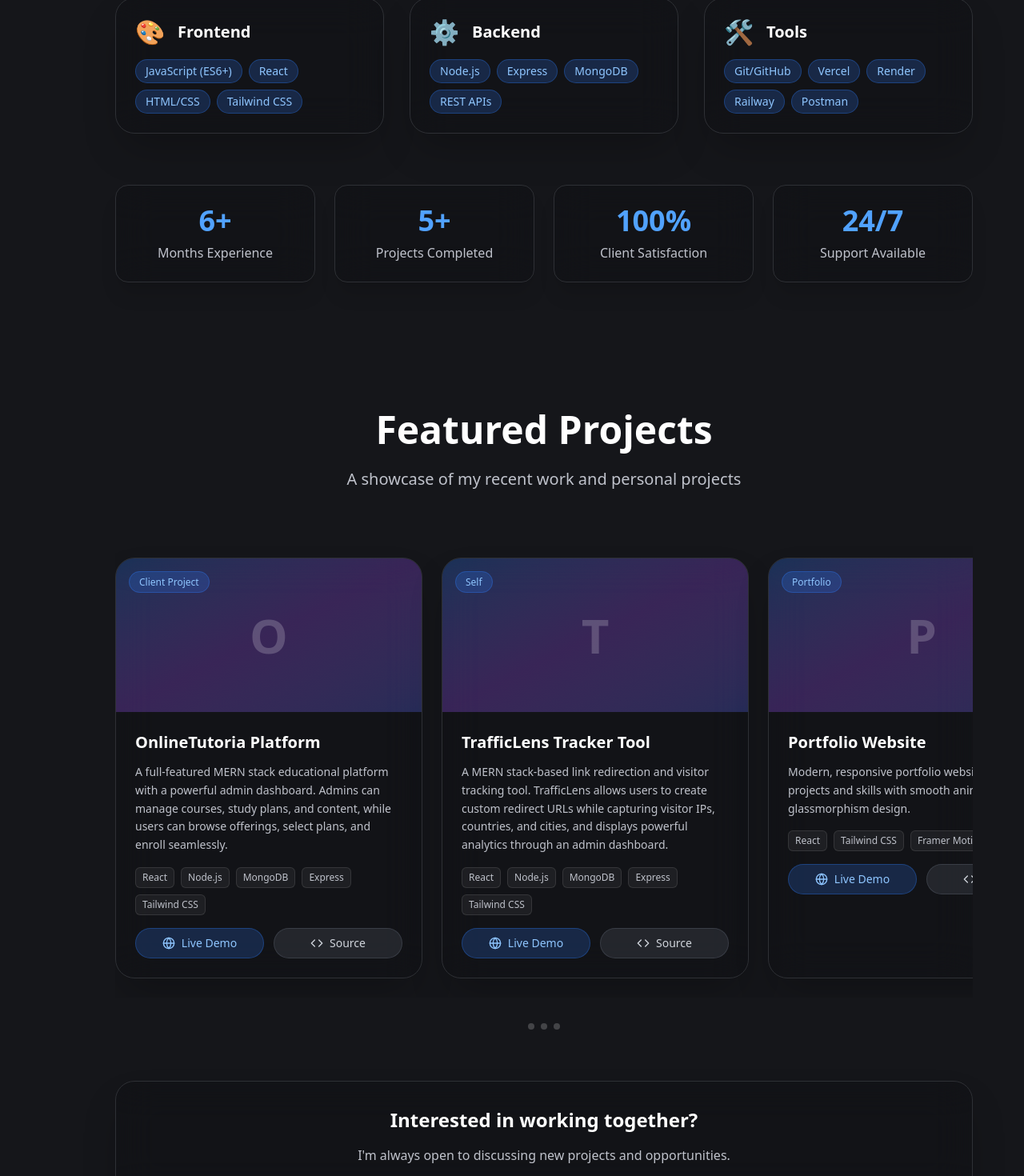
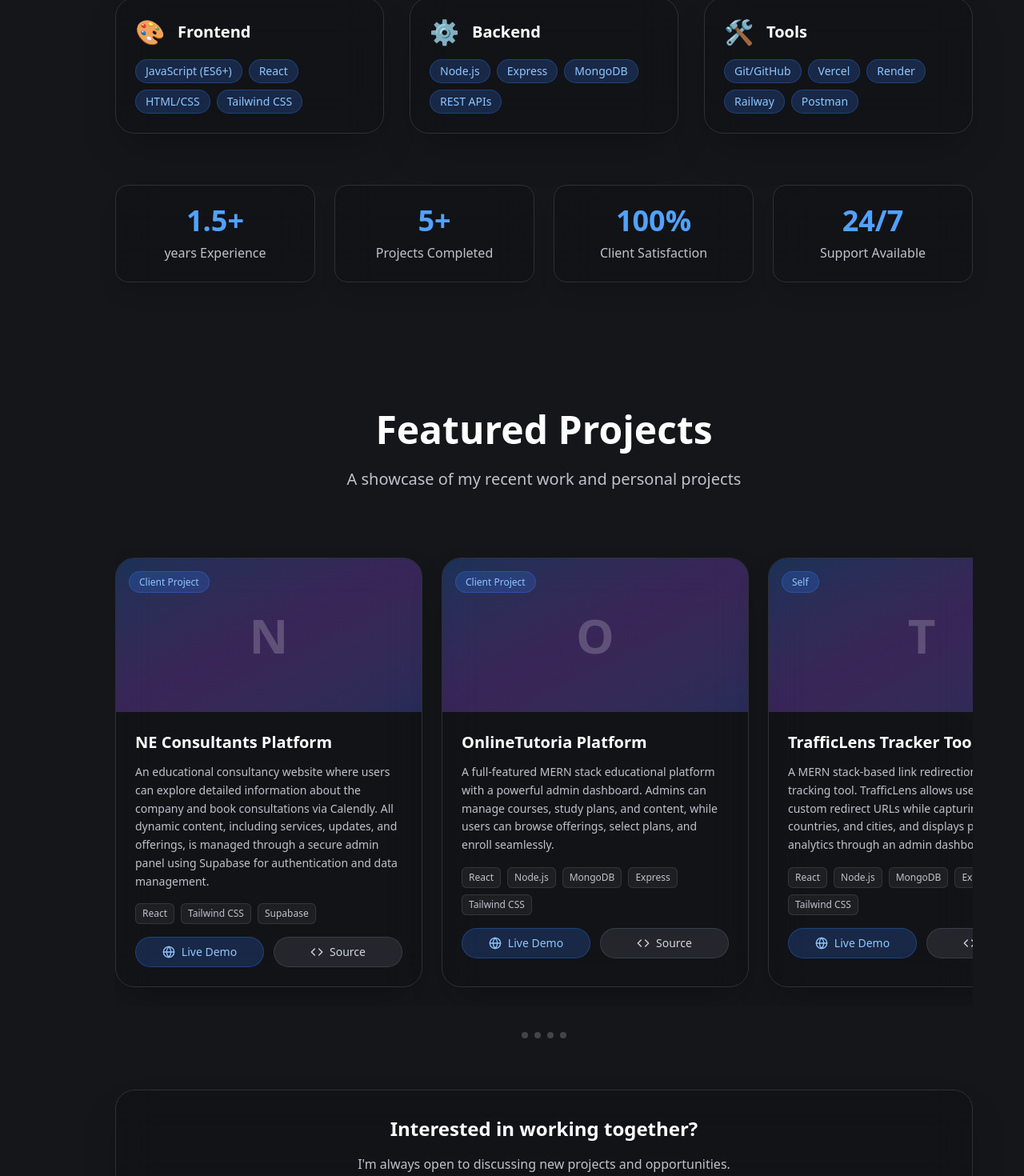
Before and after one commit to mali14655/PersonalPortfolio, a React (Vite) app: page / in a window 1280 px wide. Shown: the part 887-2357 px from the top of the page at 80% size. Built offline with nearby package versions, Linux system fonts and the light colour scheme.

Commit message:
project added

```diff
--- a/src/Components/Projects.jsx
+++ b/src/Components/Projects.jsx
@@ -3,6 +3,19 @@ import { Github, ExternalLink, Code, Globe } from "lucide-react";
 
 export default function Projects() {
   const projects = [
+   {
+  id: 1,
+  title: "NE Consultants Platform",
+  link: "https://nec-xi.vercel.app/",
+  // github: "", // Leave empty or remove if it's a private repo
+  description:
+    "An educational consultancy website where users can explore detailed information about the company and book consultations via Calendly. All dynamic content, including services, updates, and offerings, is managed through a secure admin panel using Supabase for authentication and data management.",
+  coverLink: "onlinetutoria.jpeg", // Add this image to your assets
+  icon: "IconButton2.svg",
+  technologies: ["React", "Tailwind CSS", "Supabase"],
+  category: "Client Project",
+},
+
     {
       id: 6,
       title: "OnlineTutoria Platform",
--- a/src/Components/Skills.jsx
+++ b/src/Components/Skills.jsx
@@ -64,7 +64,7 @@ export default function Skills() {
         {/* Stats */}
         <div className="grid grid-cols-2 md:grid-cols-4 gap-6">
           {[
-            { number: '6+', label: 'Months Experience' },
+            { number: '1.5+', label: 'years Experience' },
             { number: '5+', label: 'Projects Completed' },
             { number: '100%', label: 'Client Satisfaction' },
             { number: '24/7', label: 'Support Available' }
```
